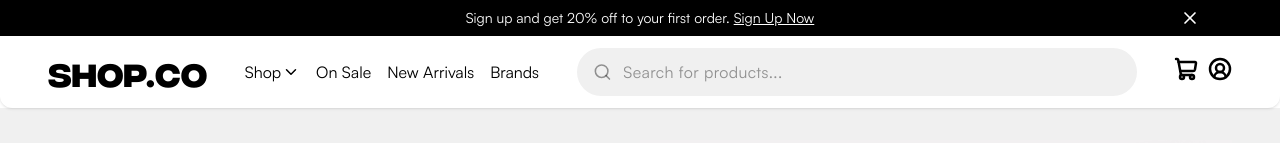
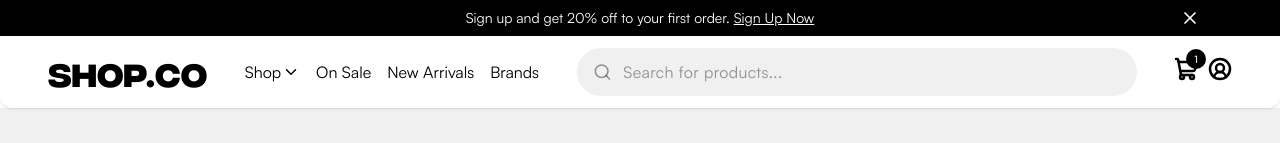
Before and after one commit to 01mehran/shopverse, a React (Vite) app: page / in a window 1280 px wide. Shown: the top 143 px of the page. Built offline with nearby package versions, Linux system fonts and the light colour scheme; data requests are answered from the project's data file.

Commit message:
feat(header-icons): add cart badge layout

```diff
--- a/src/shared/components/header/HeaderIcons.tsx
+++ b/src/shared/components/header/HeaderIcons.tsx
@@ -14,8 +14,13 @@ export default function HeaderIcons() {
     <section className="flex items-baseline gap-2.5">
       {/* Cart Icon; */}
       <Link to={`/cart`}>
-        <button className="cursor-pointer focus-within:border-0 hover:text-black/80">
+        <button className="relative cursor-pointer focus-within:border-0 hover:text-black/80">
           <ShoppingCart strokeWidth={2.5} />
+
+          {/* Cart Badge  */}
+          <span className="absolute -top-2 -right-2 flex size-5 items-center justify-center rounded-full bg-black text-[10px] font-medium text-white">
+            1
+          </span>
         </button>
       </Link>
 
```
